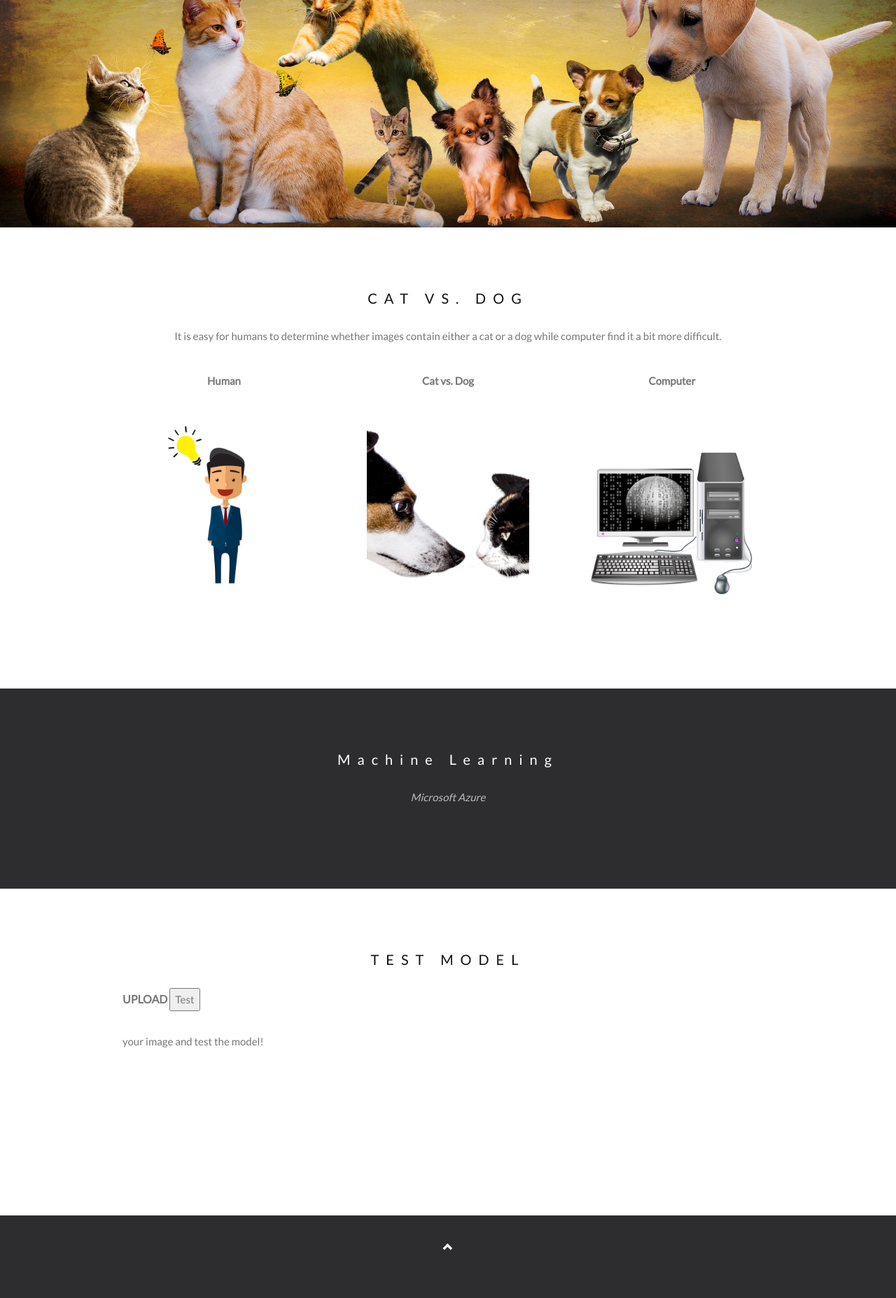
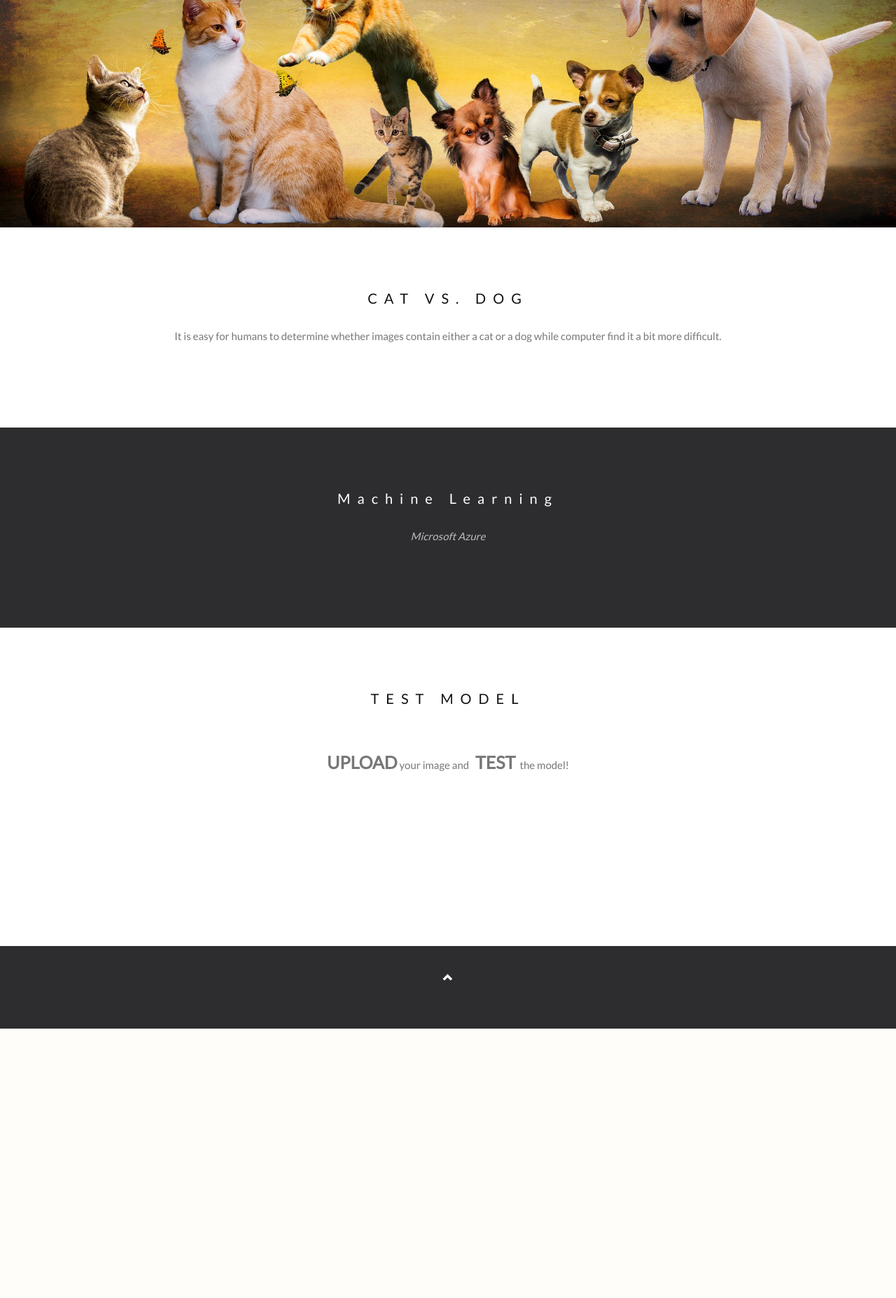
Before and after one commit to kjavorek/CatVsDog, a PHP site: page / in a window 1280 px wide. Shown: the part 151-2006 px from the top of the page at 70% size. After the commit the page ends 1621 px from the top, so only its background shows below. Run offline with PHP 8.4, Linux system fonts and the light colour scheme; some libraries are stand-ins or nearby versions.

Commit message:
Upload fix

```diff
--- a/index.php
+++ b/index.php
@@ -46,20 +46,6 @@
   <h3>CAT VS. DOG</h3>
   <p>It is easy for humans to determine whether images contain either a cat or a dog while computer find it a bit more difficult.</p>
   <br>
-  <div class="row">
-    <div class="col-sm-4">
-      <p class="text-center"><strong>Human</strong></p><br>
-      <img src="images/man.png" class="img-rounded person" alt="Human" width="255" height="255">
-    </div>
-    <div class="col-sm-4">
-      <p class="text-center"><strong>Cat vs. Dog</strong></p><br>
-      <img src="images/cat_dog.png" class="img-rounded person" alt="Cat vs. Dog" width="255" height="255">
-    </div>
-    <div class="col-sm-4">
-      <p class="text-center"><strong>Computer</strong></p><br>
-      <img src="images/computer.png" class="img-rounded person" alt="Computer" width="255" height="255">
-    </div>
-  </div>
 </div>
 
 <!-- Container Model -->
@@ -76,12 +62,14 @@
     <h3 class="text-center">TEST MODEL</h3>
     <p class="text-center">
         <form  method="post" enctype="multipart/form-data">
-		<label id="inputPhoto" for="input_photo"> UPLOAD </label>
 		<input name="fileToUpload" type="file" onchange="previewFile()" style="display:none" id="input_photo">
-        <button onclick=submit() type="submit" name="submited">Test</button>
         </form>
         <br>
-		your image and test the model!
+		<div id="upload_and_test">
+			<label id="inputPhoto" for="input_photo">UPLOAD</label>
+			your image and
+			<button onclick=submit() type="submit" name="submited" id="btnTest">TEST</button>the model!
+		</div>
 	</p>
 	<div class="row">
 	<div class="col-md-8">
@@ -141,7 +129,7 @@ function previewFile(){
 </script>
 <?php
 if(isset($_POST["submited"])){
-$target_dir = "../catvsdog/uploads/";
+$target_dir = "/uploads/";
 $target_file = $target_dir . basename($_FILES["fileToUpload"]["name"]);
 $uploadOk = 1;
 $imageFileType = pathinfo($target_file,PATHINFO_EXTENSION);
@@ -182,15 +170,7 @@ if ($uploadOk == 0) {
         $arg=basename($_FILES["fileToUpload"]["name"]);
         echo $arg;
         $results = shell_exec('py catvsdog.py ' . $arg);
-        /*$cutresults= substr($results, 1, -2);
-        $arrayresults=explode( '  ', $cutresults );
-        $arr=array_filter($arrayresults, function($value) { return $value !== ''; });
-        //$arr=array_map('floatval', $arr);
-        array_unshift($arr, "");
-        var_dump($arr);
-        include 'conn.php';*/
         $results= substr($results, 1, -2);
-        //var_dump($results);
         if($results=="0"){
             ?>
             <h1>Pas je</h1>
--- a/stylesheet.css
+++ b/stylesheet.css
@@ -137,12 +137,23 @@
   }
   #inputPhoto {
 	font-style: normal;
-	cursor: pointer;
+	font-size: 25px !important;
+    font-weight: bold;
 	font-size: 16px;
   }
-  #inputPhoto:hover {
+  #inputPhoto:hover, #btnTest:hover {
 	color: #000;
   }
   #result{
   	margin-top: 50%;
   }
+  #btnTest{
+	border: none;
+    background-color: #fff;
+    font-size: 25px;
+    font-weight: bold;
+	cursor: pointer;
+  }
+  #upload_and_test{
+	  text-align:center;
+  }
```
Also changed, not shown: images/cat_dog.png (deleted), images/computer.png (deleted), images/man.png (deleted), 1 other file.
